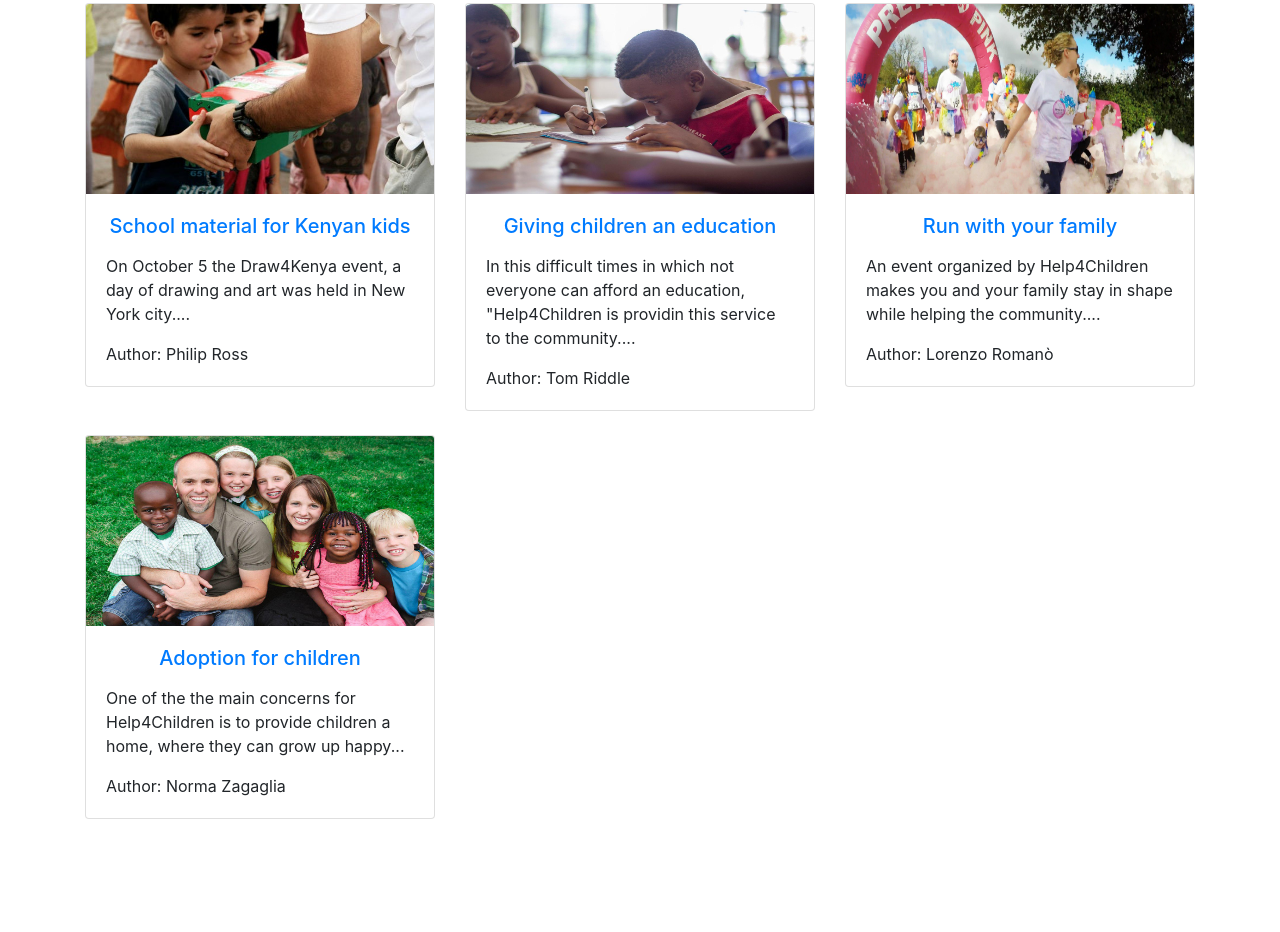
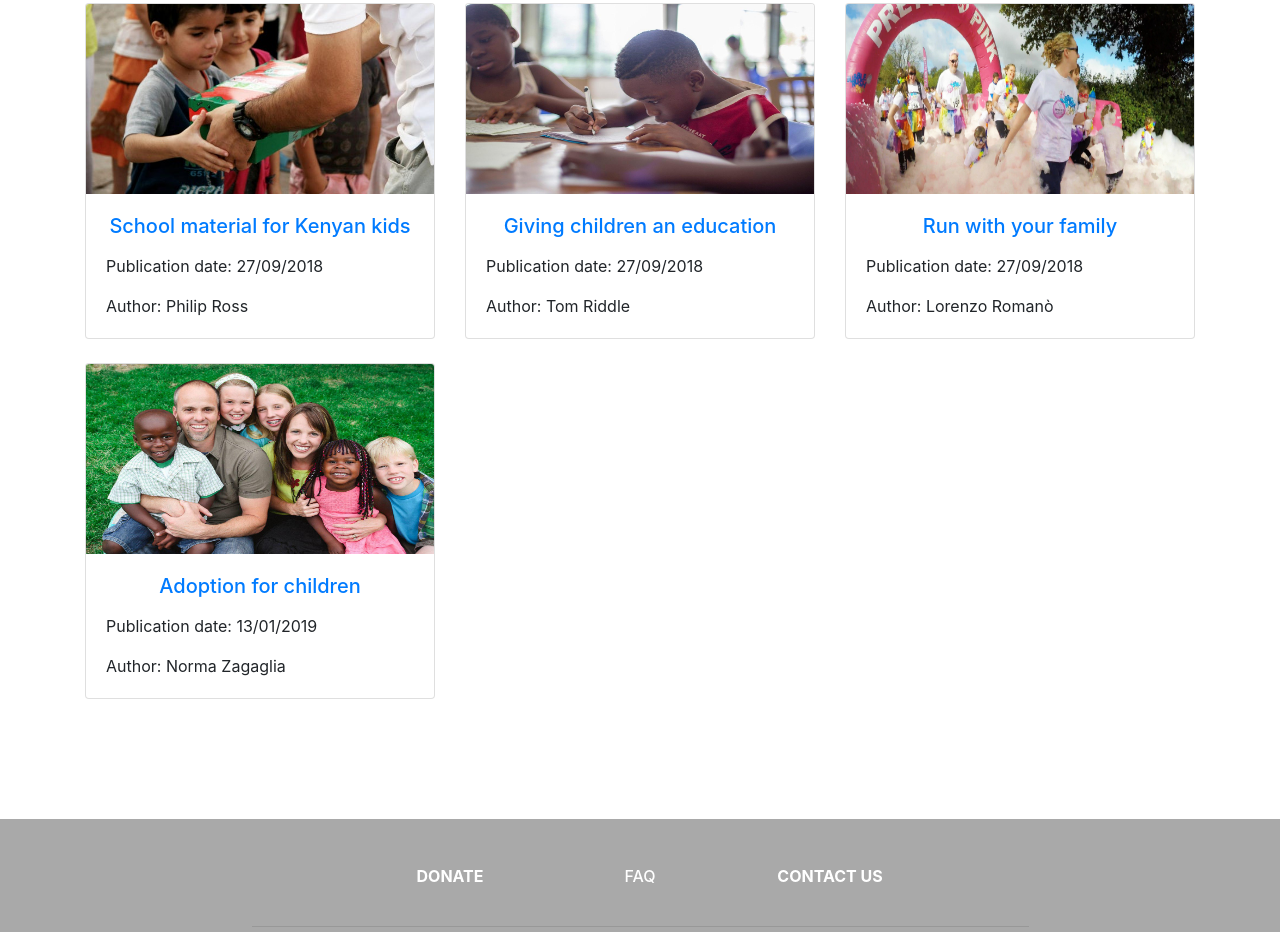
Before and after one commit to MassimilianoRoccamena/Hypermedia-Project, a website: page public/pages/articles.html in a window 1280 px wide. Shown: the part 333-1265 px from the top of the page. Drawn offline with nearby package versions, Linux system fonts and the light colour scheme.

Commit message:
articles modified

```diff
--- a/public/pages/articles.html
+++ b/public/pages/articles.html
@@ -68,7 +68,7 @@
                         <img class="card-img-top" src='../assets/img/event1.jpg' height="190px">
                         <div class="card-body">
                             <a href="article.html"><h5 class="card-title text-center mb-3">School material for Kenyan kids</h5></a>
-                            <p class="card-text">On October 5 the Draw4Kenya event, a day of drawing and art was held in New York city....</p>
+                            <p class="card-text">Publication date: 27/09/2018</p>
                             <p class="card-text">Author: Philip Ross</p>
                         </div>
                     </div>
@@ -78,7 +78,7 @@
                         <img class="card-img-top" src='../assets/img/service1.jpg' height="190px">
                         <div class="card-body">
                             <a href="article.html"><h5 class="card-title text-center mb-3">Giving children an education</h5></a>
-                            <p class="card-text">In this difficult times in which not everyone can afford an education, "Help4Children is providin this service to the community....</p>
+                            <p class="card-text">Publication date: 27/09/2018</p>
                             <p class="card-text">Author: Tom Riddle</p>
                         </div>
                     </div>
@@ -88,7 +88,7 @@
                         <img class="card-img-top" src='../assets/img/event2.jpg' height="190px">
                         <div class="card-body">
                             <a href="article.html"><h5 class="card-title text-center mb-3">Run with your family</h5></a>
-                            <p class="card-text">An event organized by Help4Children makes you and your family stay in shape while helping the community....</p>
+                            <p class="card-text">Publication date: 27/09/2018</p>
                             <p class="card-text">Author: Lorenzo Romanò</p>
                         </div>
                     </div>
@@ -98,7 +98,7 @@
                         <img class="card-img-top" src='../assets/img/service2.jpg' height="190px">
                         <div class="card-body">
                             <a href="article.html"><h5 class="card-title text-center mb-3">Adoption for children</h5></a>
-                            <p class="card-text"> One of the the main concerns for Help4Children is to provide children a home, where they can grow up happy...</p>
+                            <p class="card-text">Publication date: 13/01/2019</p>
                             <p class="card-text">Author: Norma Zagaglia</p>
                         </div>
                     </div>
```
